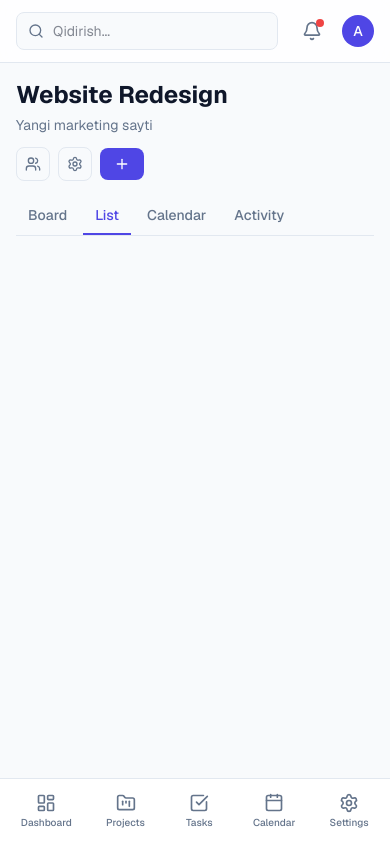
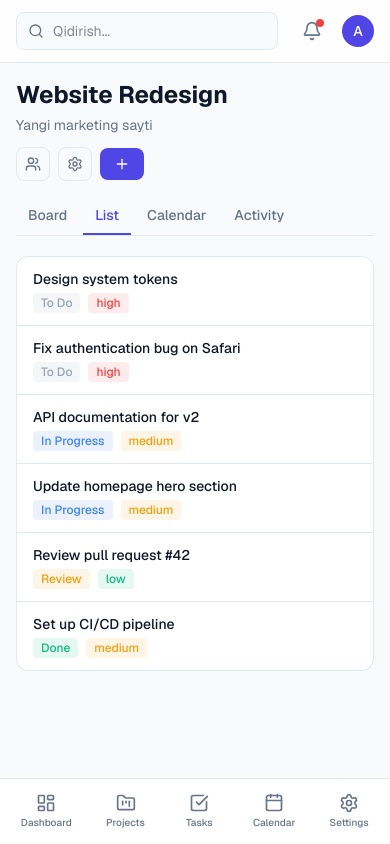
Before and after one commit to shoxnur-safarov/taskflow, a Next.js app in the folder frontend/: page /projects/1 in a window 390 px wide. Both pictures are taken after a click on the button "List". Built offline with nearby package versions, Linux system fonts and the light colour scheme.

Commit message:
Add Task List View with responsive table layout

```diff
--- a/frontend/src/app/(dashboard)/projects/[id]/page.tsx
+++ b/frontend/src/app/(dashboard)/projects/[id]/page.tsx
@@ -6,6 +6,7 @@ import KanbanColumn from "@/components/kanban/KanbanColumn";
 import { mockKanbanTasks, mockProjects } from "@/lib/mockData";
 import { Task, TaskStatus } from "@/types";
 import TaskDetailPanel from "@/components/task-detail/TaskDetailPanel";
+import TaskListRow from "@/components/task-detail/TaskListRow";
 
 const statuses: TaskStatus[] = ["todo", "in_progress", "review", "done"];
 
@@ -118,6 +119,37 @@ export default function ProjectDetailPage() {
           </div>
         </>
       )}
+
+      {/* List View */}
+      {activeTab === "list" && (
+        <div className="bg-card border border-border rounded-xl overflow-hidden">
+          <div className="hidden sm:grid grid-cols-[2fr_1fr_1fr_1fr_1fr] gap-3 px-4 py-2.5 bg-muted-bg text-xs font-medium text-muted uppercase tracking-wide">
+            <span>Task</span>
+            <span>Status</span>
+            <span>Priority</span>
+            <span>Assignee</span>
+            <span>Due Date</span>
+          </div>
+          {tasks.map((task) => (
+            <TaskListRow key={task.id} task={task} onClick={() => handleTaskClick(task)} />
+          ))}
+        </div>
+      )}
+
+      {/* Calendar View - placeholder */}
+      {activeTab === "calendar" && (
+        <div className="text-center py-16 text-muted">
+          {"Calendar View — keyingi qadamda qo'shiladi"}
+        </div>
+      )}
+
+      {/* Activity View - placeholder */}
+      {activeTab === "activity" && (
+        <div className="text-center py-16 text-muted">
+          {"Activity Feed — keyingi qadamda qo'shiladi"}
+        </div>
+      )}
+
       <TaskDetailPanel task={selectedTask} onClose={() => setSelectedTask(null)} />
     </div>
   );
--- /dev/null
+++ b/frontend/src/components/task-detail/TaskListRow.tsx
@@ -0,0 +1,61 @@
+import { Task } from "@/types";
+import Badge from "@/components/ui/Badge";
+
+const priorityColor: Record<string, "low" | "medium" | "high"> = {
+  low: "low",
+  medium: "medium",
+  high: "high",
+};
+
+const statusColor: Record<string, "todo" | "progress" | "review" | "done"> = {
+  todo: "todo",
+  in_progress: "progress",
+  review: "review",
+  done: "done",
+};
+
+const statusLabel: Record<string, string> = {
+  todo: "To Do",
+  in_progress: "In Progress",
+  review: "Review",
+  done: "Done",
+};
+
+export default function TaskListRow({ task, onClick }: { task: Task; onClick: () => void }) {
+  return (
+    <button
+      onClick={onClick}
+      className="w-full text-left grid grid-cols-[1fr_auto] sm:grid-cols-[2fr_1fr_1fr_1fr_1fr] gap-3 items-center px-4 py-3 hover:bg-muted-bg transition-colors border-b border-border last:border-0"
+    >
+      <div className="min-w-0">
+        <p className="text-sm font-medium text-foreground truncate">{task.title}</p>
+        <div className="flex items-center gap-2 mt-1 sm:hidden">
+          <Badge color={statusColor[task.status]}>{statusLabel[task.status]}</Badge>
+          <Badge color={priorityColor[task.priority]}>{task.priority}</Badge>
+        </div>
+      </div>
+
+      <div className="hidden sm:block">
+        <Badge color={statusColor[task.status]}>{statusLabel[task.status]}</Badge>
+      </div>
+      <div className="hidden sm:block">
+        <Badge color={priorityColor[task.priority]}>{task.priority}</Badge>
+      </div>
+      <div className="hidden sm:flex items-center gap-1.5">
+        {task.assigneeName ? (
+          <>
+            <div className="w-5 h-5 rounded-full bg-primary flex items-center justify-center text-white text-[10px] font-medium">
+              {task.assigneeName.charAt(0)}
+            </div>
+            <span className="text-sm text-muted truncate">{task.assigneeName}</span>
+          </>
+        ) : (
+          <span className="text-sm text-muted">—</span>
+        )}
+      </div>
+      <div className="hidden sm:block text-sm text-muted">
+        {task.dueDate || "—"}
+      </div>
+    </button>
+  );
+}
```
Also changed, not shown: 1 other file (tests, documents, lock files or other folders). Lines whose indentation alone changed are shown as unchanged.
